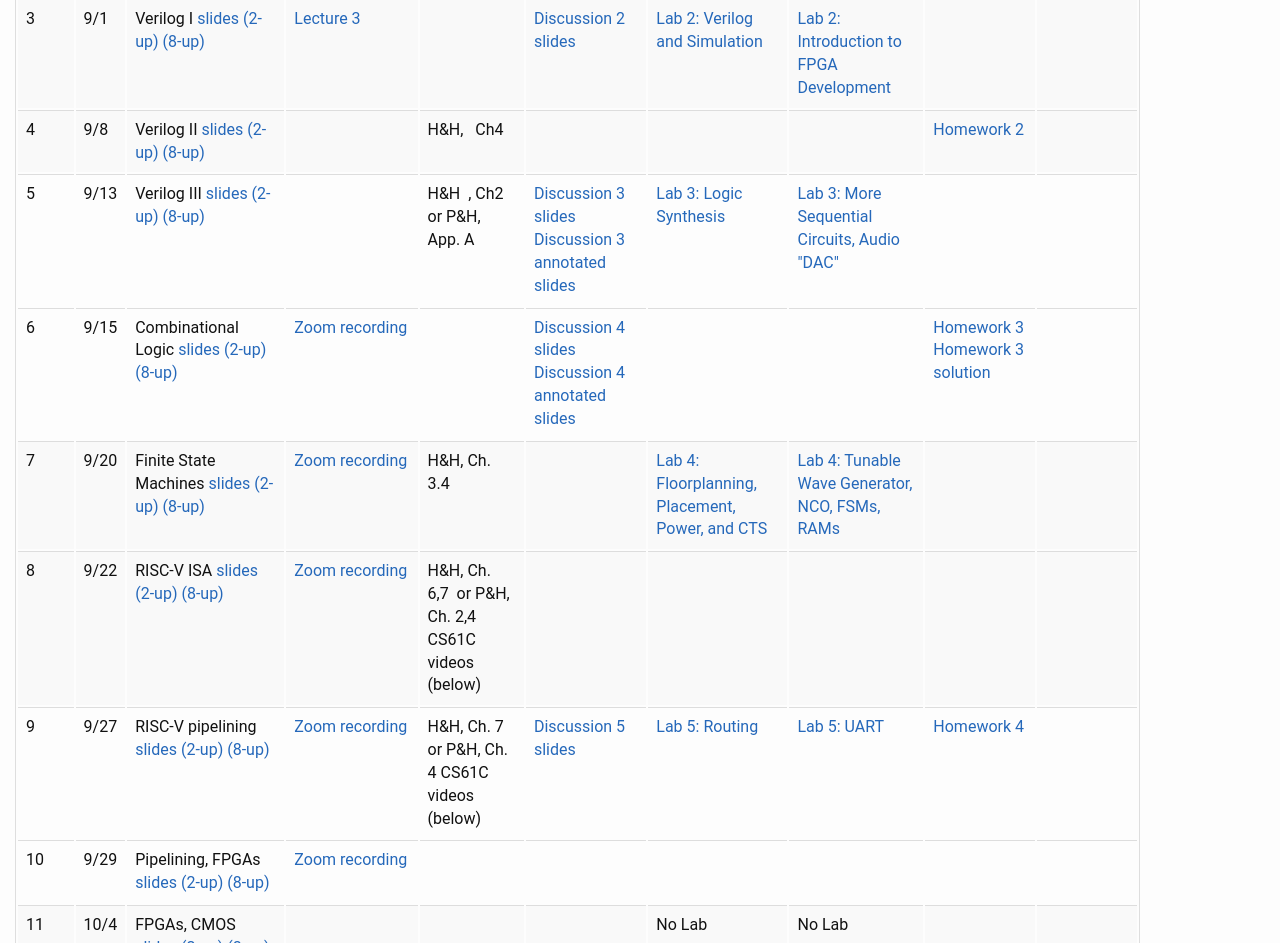
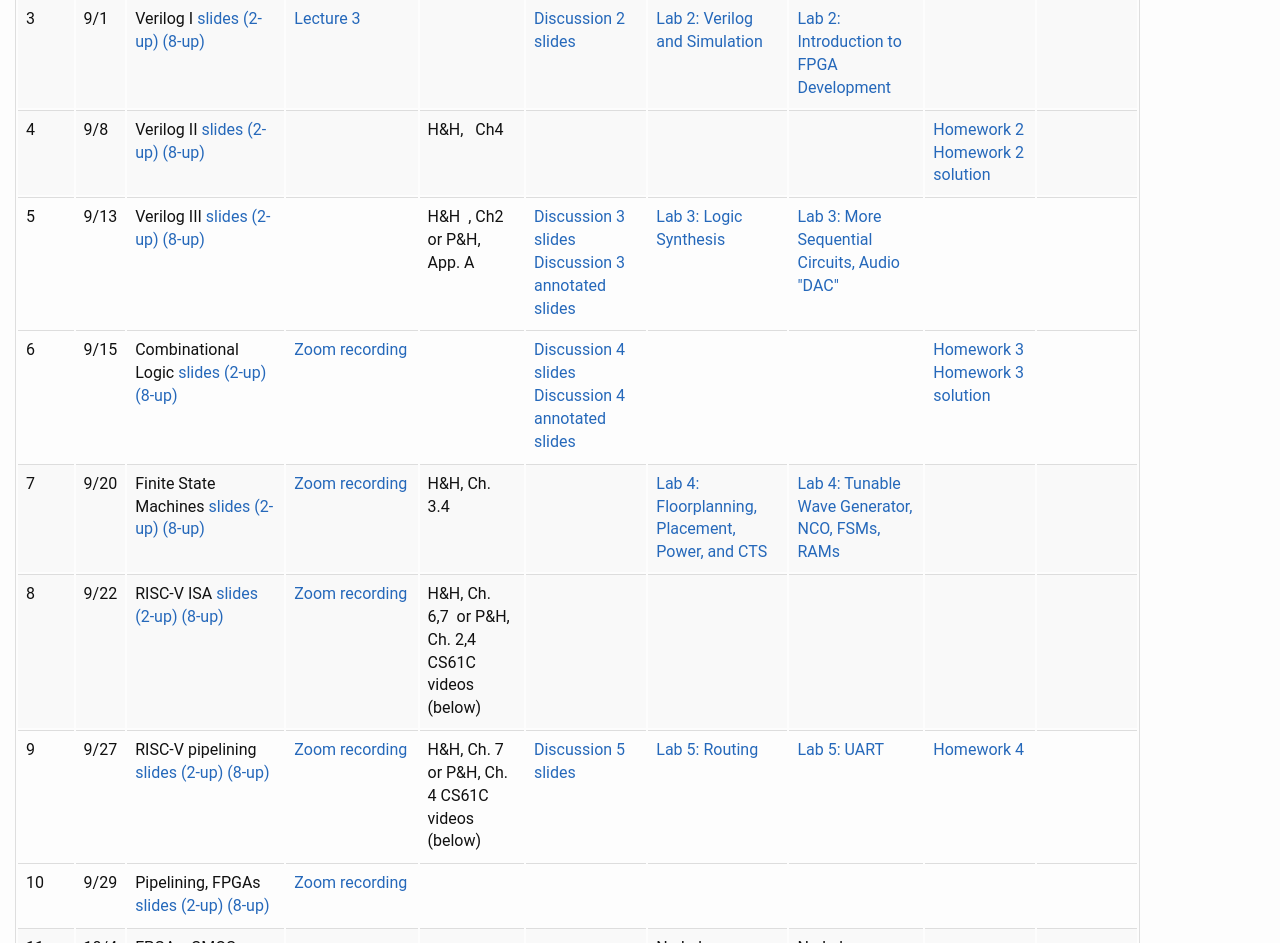
Before and after one commit to EECS150/website_fa21, a plain HTML site: page index.html in a window 1280 px wide. Shown: the part 1638-2581 px from the top of the page. Drawn offline with Linux system fonts and the light colour scheme.

Commit message:
add hw2 solution

```diff
--- a/index.html
+++ b/index.html
@@ -311,7 +311,9 @@
 				<td></td>
 				<td></td>
 				<td></td>
-				<td> <a href="files/homeworks/eecs151_hw2.pdf">Homework 2</a> </td>
+				<td> <a href="files/homeworks/eecs151_hw2.pdf">Homework 2</a>
+             <a href="files/homeworks/hw2_solution.pdf">Homework 2 solution</a>
+       </td>
 				<td></td>
 			</tr>
 			<tr>
```
Also changed, not shown: 1 other file.
